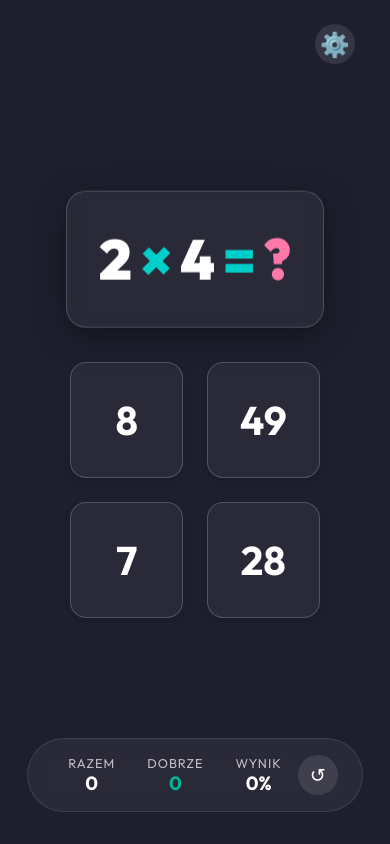
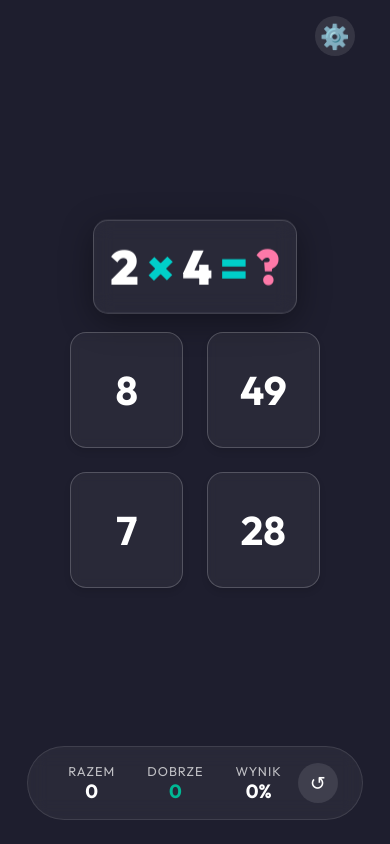
Before and after one commit to VitaliyOliynyk/mnozenie-app, an Angular app: page / in a window 390 px wide. Built offline with nearby package versions, Linux system fonts and the light colour scheme.

Commit message:
Zmiana rozmiaru elementów

```diff
--- a/src/app/ui/components/answer-input/answer-input.component.scss
+++ b/src/app/ui/components/answer-input/answer-input.component.scss
@@ -4,6 +4,10 @@
     align-items: center;
     gap: 2rem;
     width: 100%;
+
+    @media (max-width: 600px) {
+        gap: 0.5rem;
+    }
 }
 
 .display {
@@ -20,6 +24,13 @@
     display: flex;
     align-items: center;
     justify-content: center;
+
+    @media (max-width: 600px) {
+        font-size: 3rem;
+        padding: 0.5rem 1.5rem;
+        min-height: 80px;
+        min-width: 120px;
+    }
 }
 
 .submit-btn {
@@ -27,7 +38,14 @@
     color: white;
     padding: 1rem 2rem;
     font-size: 1.5rem;
+    font-size: 1.5rem;
     border-radius: 50px;
+
+    @media (max-width: 600px) {
+        padding: 0.8rem 1.5rem;
+        font-size: 1.2rem;
+    }
+
     width: 100%;
     max-width: 300px;
     font-weight: 700;
--- a/src/app/ui/components/keyboard/keyboard.component.scss
+++ b/src/app/ui/components/keyboard/keyboard.component.scss
@@ -5,6 +5,11 @@
     width: 100%;
     max-width: 400px;
     margin: 0 auto;
+
+    @media (max-width: 600px) {
+        gap: 0.5rem;
+        max-width: 320px;
+    }
 }
 
 .key {
@@ -19,7 +24,12 @@
     justify-content: center;
     align-items: center;
     backdrop-filter: blur(4px);
+    backdrop-filter: blur(4px);
     transition: all 0.1s ease;
+
+    @media (max-width: 600px) {
+        font-size: 1.5rem;
+    }
 
     &:active {
         background: rgba(255, 255, 255, 0.2);
--- a/src/app/ui/components/task-display/task-display.component.scss
+++ b/src/app/ui/components/task-display/task-display.component.scss
@@ -12,6 +12,12 @@
     animation: float 6s ease-in-out infinite;
     width: 100%;
     max-width: 600px;
+
+    @media (max-width: 600px) {
+        padding: 1rem;
+        margin-bottom: 1rem;
+        border-radius: 15px;
+    }
 }
 
 .equation {
@@ -23,7 +29,7 @@
     color: var(--app-text);
 
     @media (max-width: 600px) {
-        font-size: 3.5rem;
+        font-size: 3rem;
         gap: 0.5rem;
     }
 }
--- a/src/app/ui/containers/game/game.component.scss
+++ b/src/app/ui/containers/game/game.component.scss
@@ -7,6 +7,10 @@
     height: 100vh;
     padding: 1rem;
     position: relative;
+
+    @media (max-width: 600px) {
+        padding: 0.5rem;
+    }
 }
 
 .header {
```
